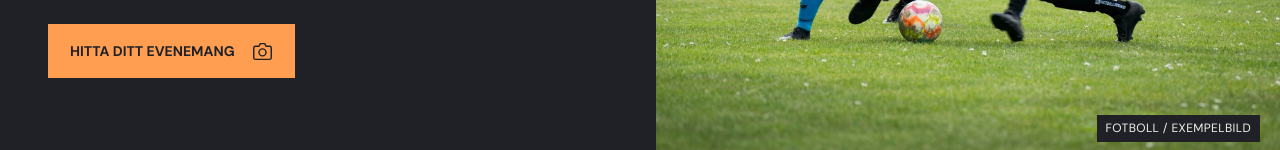
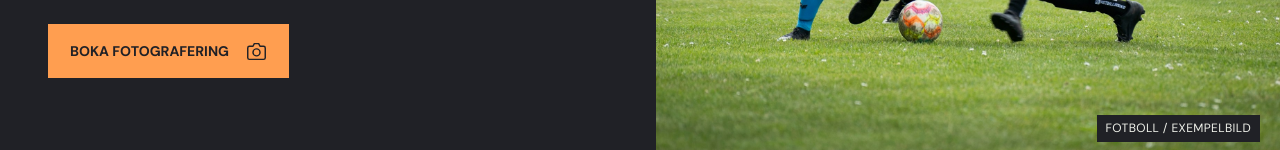
Before and after one commit to SimonBeverskog/TSFMedia, a website with bundled scripts: page sportfoto/dist/index.html in a window 1280 px wide. Shown: the part 510-660 px from the top of the page. Built offline with nearby package versions, Linux system fonts and the light colour scheme.

Commit message:
Change hero action to photography inquiries

```diff
--- a/sportfoto/dist/index.html
+++ b/sportfoto/dist/index.html
@@ -39,7 +39,7 @@
   </header>
   <main id="main">
     <section class="hero" aria-labelledby="hero-title">
-      <div class="hero-copy"><p class="eyebrow">PRECIS DÄR DET HÄNDER.</p><h1 id="hero-title">HELA<br><span>KÄNSLAN.</span></h1><p class="hero-intro">Små marginaler. Stora ögonblick.<br>Sport genom Tobbe Bengtsons lins.</p><a class="button button-orange" href="#evenemang">HITTA DITT EVENEMANG<svg class="icon"><use href="#i-camera"/></svg></a></div>
+      <div class="hero-copy"><p class="eyebrow">PRECIS DÄR DET HÄNDER.</p><h1 id="hero-title">HELA<br><span>KÄNSLAN.</span></h1><p class="hero-intro">Små marginaler. Stora ögonblick.<br>Sport genom Tobbe Bengtsons lins.</p><a class="button button-orange" href="#kontakt">BOKA FOTOGRAFERING<svg class="icon"><use href="#i-camera"/></svg></a></div>
       <figure class="hero-visual"><img src="assets/football.jpg" alt="Fotbollsspelare möts i en intensiv kamp om bollen" width="1800" height="2250" fetchpriority="high"><span class="hero-tag">NÄRA SPELET.</span><figcaption class="photo-label">FOTBOLL / EXEMPELBILD</figcaption></figure>
     </section>
     <nav class="sport-band" aria-label="Utforska en sport"><div class="sport-band-inner"><a href="#evenemang" data-sport-link="Fotboll">FOTBOLL</a><span aria-hidden="true">/</span><a href="#evenemang" data-sport-link="Handboll">HANDBOLL</a><span aria-hidden="true">/</span><a href="#evenemang" data-sport-link="Innebandy">INNEBANDY</a><span aria-hidden="true">/</span><a href="#evenemang" data-sport-link="Ishockey">ISHOCKEY</a><span aria-hidden="true">/</span><a href="#evenemang" data-sport-link="Friidrott">FRIIDROTT</a></div></nav>
```
